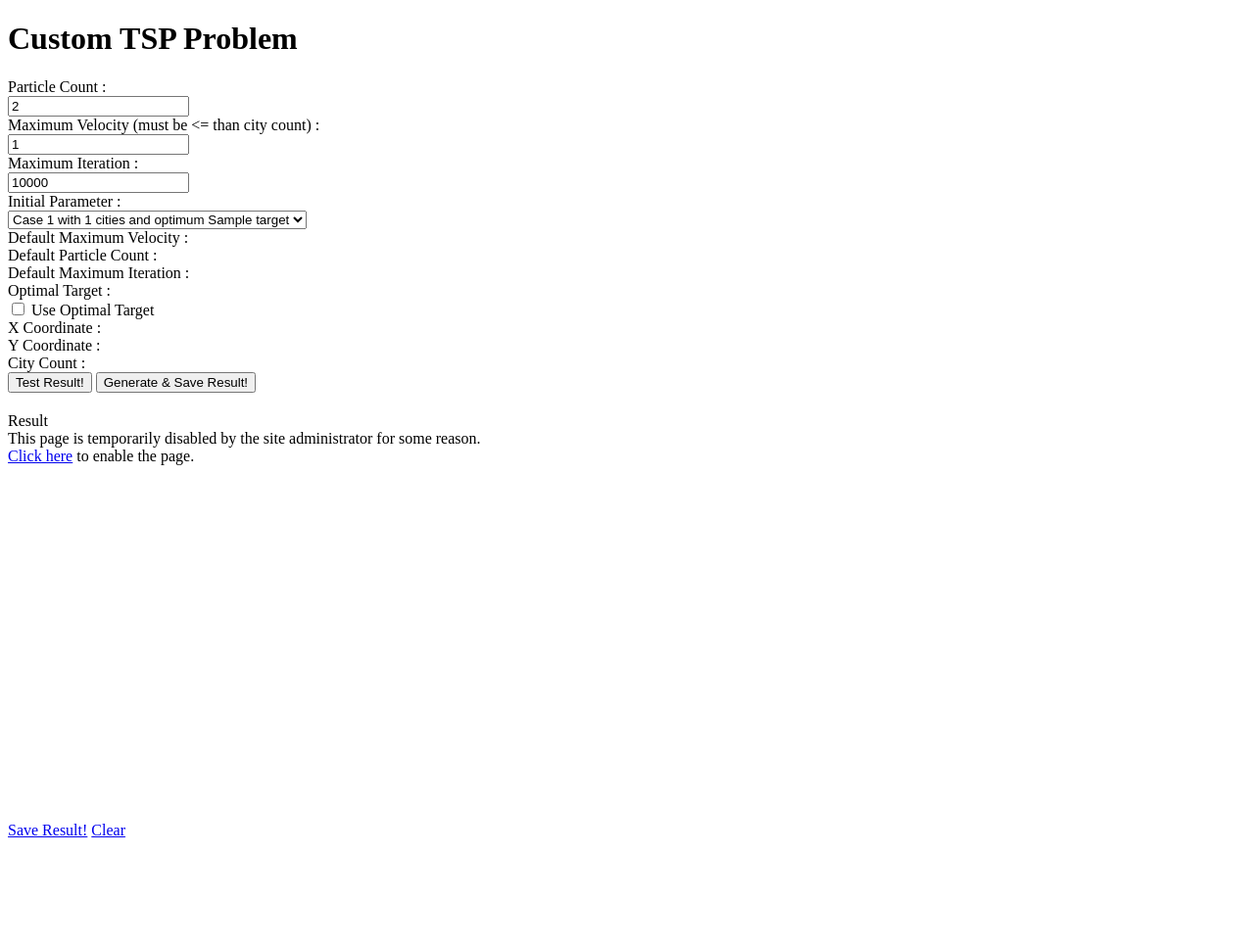
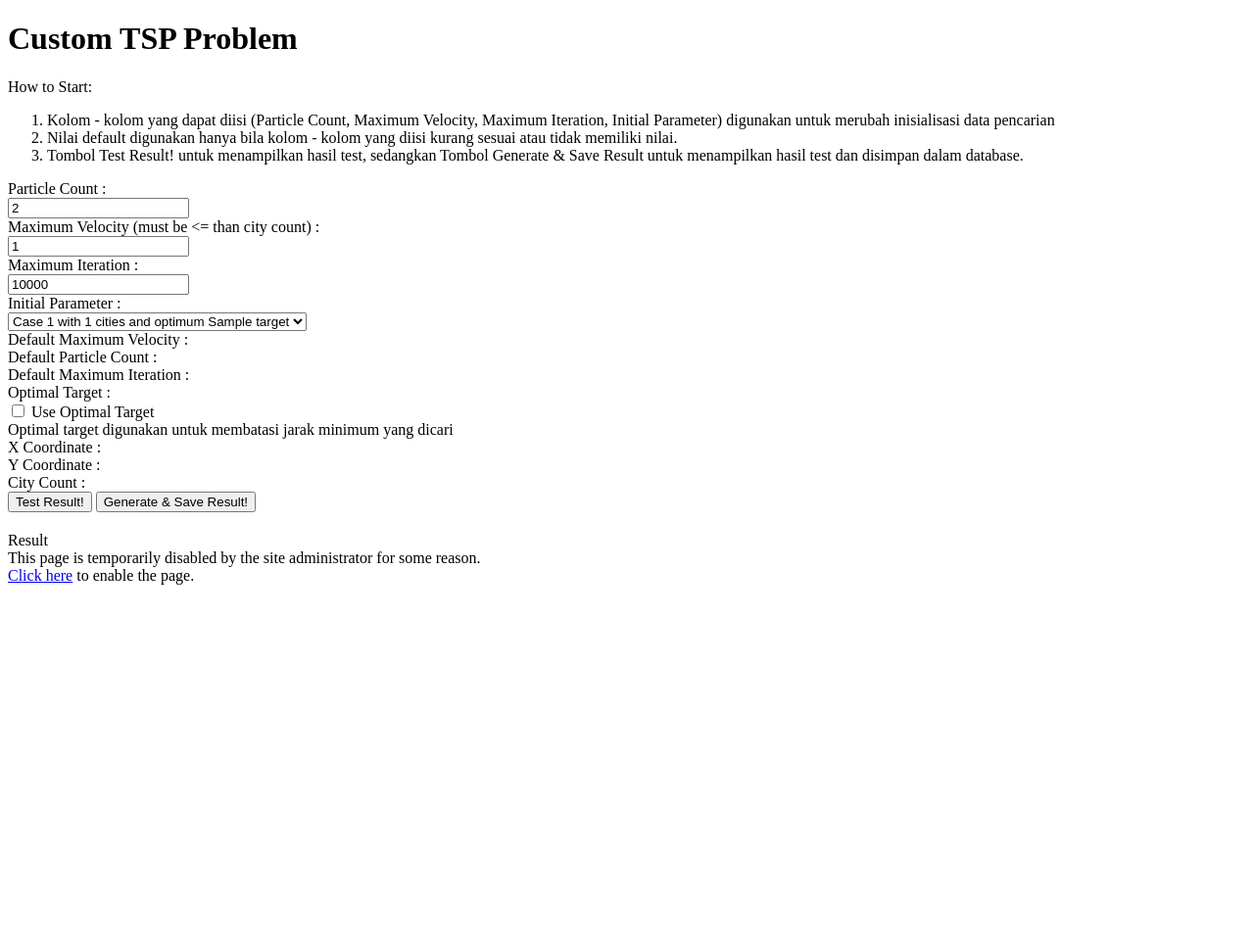
Before and after one commit to fr3ndyl33/PSO-TSP, a PHP site: the page made by application/views/action.php in a window 1280 px wide. Shown: the whole page at 98% size. Before the commit the page ends 855 px from the top, so only its background shows below. Run offline with PHP 8.4, Linux system fonts and the light colour scheme; the template is opened without the code that fills it: most values are stand-ins (such as "Sample title", 1, 10 or a date in 2020); data that the repository does not hold is empty.

Commit message:
fix display data

```diff
--- a/application/config/database.php
+++ b/application/config/database.php
@@ -66,7 +66,7 @@
 	'dsn'	=> '',
 	'hostname' => 'localhost',
 	'username' => 'root',
-	'password' => 'aaa',
+	'password' => '',
 	'database' => 'pso_tsp',
 	'dbdriver' => 'mysqli',
 	'dbprefix' => '',
--- a/application/views/action.php
+++ b/application/views/action.php
@@ -10,6 +10,17 @@
     <h1 class="page-header">
       Custom TSP Problem
     </h1>
+  </div>
+  <div class="alert alert-info">
+    <div class="alert-header">
+      How to Start:
+      <ol type="1">
+        <li>Kolom - kolom yang dapat diisi (Particle Count, Maximum Velocity, Maximum Iteration, Initial Parameter) digunakan untuk merubah inisialisasi
+        data pencarian</li>
+        <li>Nilai default digunakan hanya bila kolom - kolom yang diisi kurang sesuai atau tidak memiliki nilai.</li>
+        <li>Tombol Test Result! untuk menampilkan hasil test, sedangkan Tombol Generate &amp; Save Result untuk menampilkan hasil test dan disimpan dalam database.
+      </ol>
+    </div>
   </div>
   <div class="row">
     <form action="#" method="POST">
@@ -103,8 +114,9 @@
             <div class="form-group">
                 <div class="col-md-3">
                 </div>
-                <div class="col-md-2">
+                <div class="col-md-6">
                     <label><input type="checkbox" id="custom_target" name="target"> Use Optimal Target</label>
+                    <div class="alert alert-info">Optimal target digunakan untuk membatasi jarak minimum yang dicari</div>
                 </div>
             </div>
         </div>
@@ -150,12 +162,6 @@
         <div class="panel-heading"><i class="fa fa-clock-o"></i> Result</div>
         <div class="panel-body disp-result" style="height: 400px; overflow-y: scroll;">
             This page is temporarily disabled by the site administrator for some reason.<br> <a href="#">Click here</a> to enable the page.
-        </div>
-        <div class="panel-footer clearfix">
-            <div class="pull-right">
-                <a href="#" class="btn btn-primary">Save Result!</a>
-                <a href="#" class="btn btn-default">Clear</a>
-            </div>
         </div>
     </div>
     <input type="hidden" id="latest_route">
--- a/application/views/header.php
+++ b/application/views/header.php
@@ -14,7 +14,6 @@
 	    <div class="collapse navbar-collapse" id="bs-example-navbar-collapse-1">
 	      <ul class="nav navbar-nav navbar-right">
 	        <li><a href="<?php echo base_url();?>">Home</a></li>
-	        <li><a href="#">Our Team</a></li>
 	        <li class="dropdown">
 	          <a href="#" class="dropdown-toggle" data-toggle="dropdown" role="button" aria-haspopup="true" aria-expanded="false">Menu <span class="caret"></span></a>
 	          <ul class="dropdown-menu">
```
